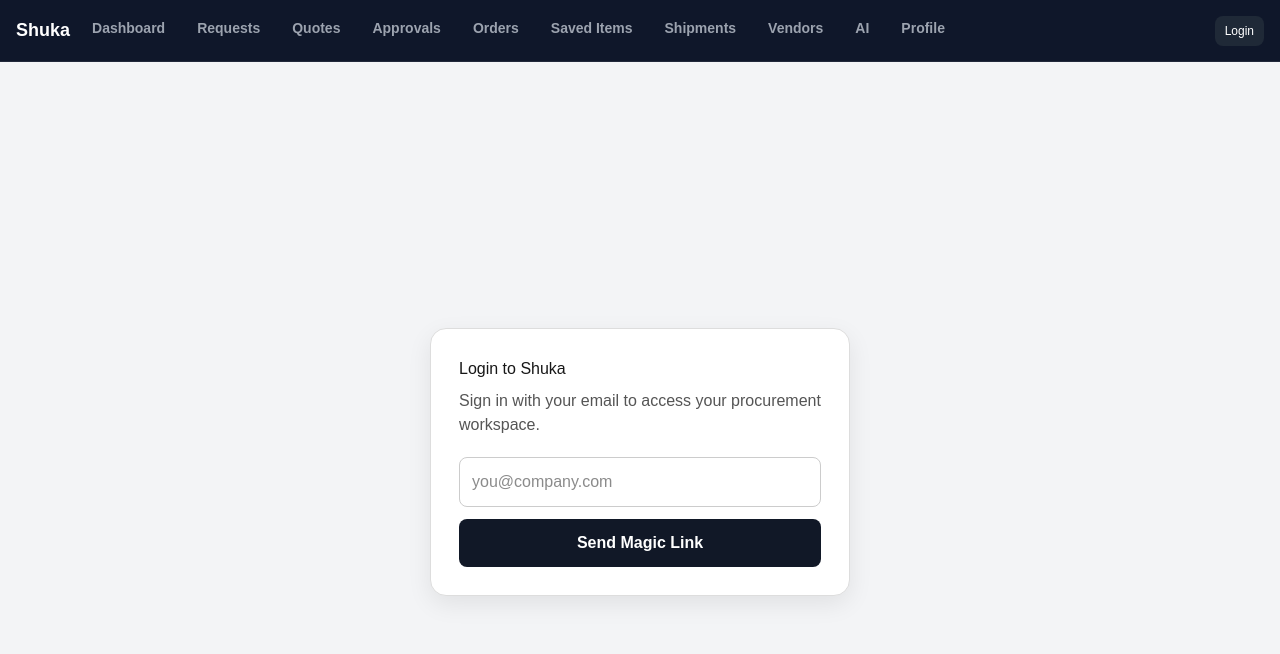
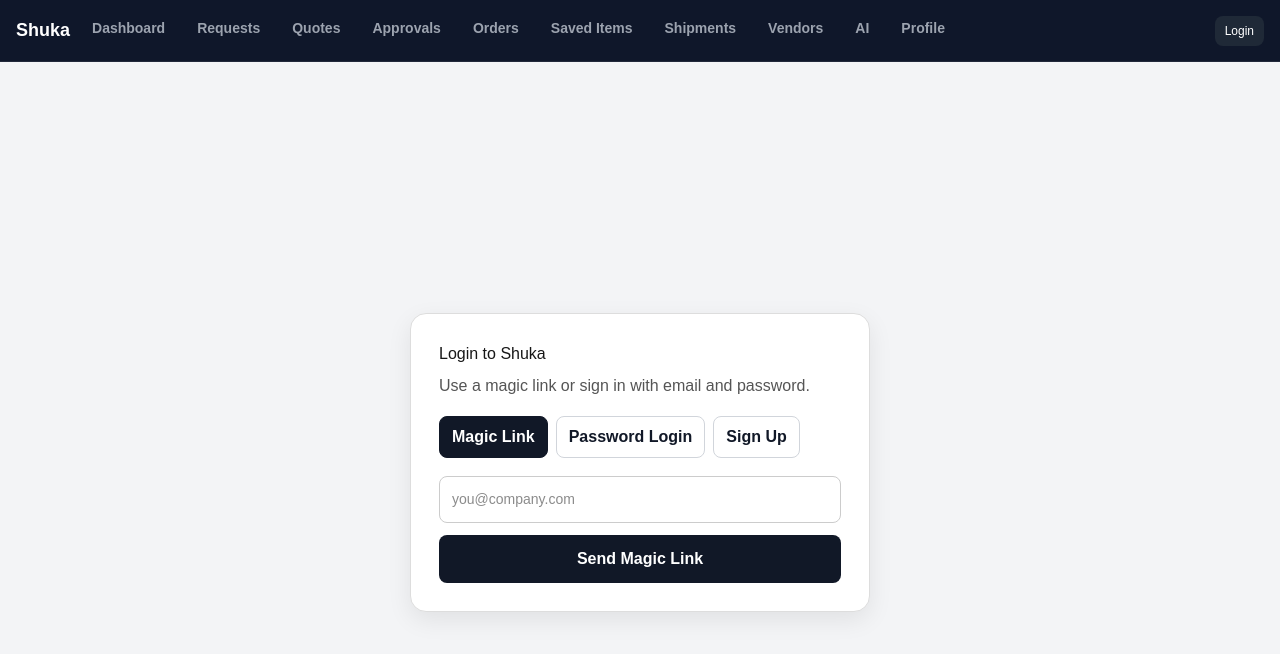
Before and after one commit to Gr33nstonecorp/shuka, a Next.js app: page /login in a window 1280 px wide. Shown: the top 654 px of the page. Built offline with nearby package versions, Linux system fonts and the light colour scheme; no server answers.

Commit message:
Update page.tsx

```diff
--- a/app/login/page.tsx
+++ b/app/login/page.tsx
@@ -2,6 +2,8 @@
 
 import { createClient } from "@supabase/supabase-js";
 import { useState } from "react";
+
+type Mode = "magic" | "login" | "signup";
 
 export default function LoginPage() {
   const supabase = createClient(
@@ -9,11 +11,15 @@ export default function LoginPage() {
     process.env.NEXT_PUBLIC_SUPABASE_ANON_KEY!
   );
 
+  const [mode, setMode] = useState<Mode>("magic");
   const [email, setEmail] = useState("");
+  const [password, setPassword] = useState("");
   const [message, setMessage] = useState("");
+  const [loading, setLoading] = useState(false);
 
   async function handleMagicLink(e: React.FormEvent) {
     e.preventDefault();
+    setLoading(true);
     setMessage("");
 
     const { error } = await supabase.auth.signInWithOtp({
@@ -24,11 +30,54 @@ export default function LoginPage() {
     });
 
     if (error) {
-      setMessage("Login failed: " + error.message);
+      setMessage("Magic link failed: " + error.message);
+      setLoading(false);
       return;
     }
 
     setMessage("Check your email for the login link.");
+    setLoading(false);
+  }
+
+  async function handlePasswordLogin(e: React.FormEvent) {
+    e.preventDefault();
+    setLoading(true);
+    setMessage("");
+
+    const { error } = await supabase.auth.signInWithPassword({
+      email,
+      password,
+    });
+
+    if (error) {
+      setMessage("Login failed: " + error.message);
+      setLoading(false);
+      return;
+    }
+
+    window.location.href = "/";
+  }
+
+  async function handleSignup(e: React.FormEvent) {
+    e.preventDefault();
+    setLoading(true);
+    setMessage("");
+
+    const { error } = await supabase.auth.signUp({
+      email,
+      password,
+    });
+
+    if (error) {
+      setMessage("Sign up failed: " + error.message);
+      setLoading(false);
+      return;
+    }
+
+    setMessage(
+      "Account created. Check your email if confirmation is required, then log in."
+    );
+    setLoading(false);
   }
 
   return (
@@ -45,7 +94,7 @@ export default function LoginPage() {
       <div
         style={{
           width: "100%",
-          maxWidth: "420px",
+          maxWidth: "460px",
           background: "white",
           borderRadius: "16px",
           padding: "28px",
@@ -55,29 +104,151 @@ export default function LoginPage() {
       >
         <h1 style={{ marginTop: 0, marginBottom: "8px" }}>Login to Shuka</h1>
         <p style={{ color: "#555", marginTop: 0 }}>
-          Sign in with your email to access your procurement workspace.
+          Use a magic link or sign in with email and password.
         </p>
 
-        <form
-          onSubmit={handleMagicLink}
-          style={{ display: "grid", gap: "12px", marginTop: "20px" }}
+        <div
+          style={{
+            display: "flex",
+            gap: "8px",
+            marginTop: "18px",
+            marginBottom: "18px",
+            flexWrap: "wrap",
+          }}
         >
+          <TabButton
+            active={mode === "magic"}
+            onClick={() => setMode("magic")}
+            label="Magic Link"
+          />
+          <TabButton
+            active={mode === "login"}
+            onClick={() => setMode("login")}
+            label="Password Login"
+          />
+          <TabButton
+            active={mode === "signup"}
+            onClick={() => setMode("signup")}
+            label="Sign Up"
+          />
+        </div>
+
+        {mode === "magic" && (
+          <form onSubmit={handleMagicLink} style={{ display: "grid", gap: "12px" }}>
             <input
               type="email"
               placeholder="you@company.com"
               value={email}
               onChange={(e) => setEmail(e.target.value)}
               required
+              style={inputStyle}
+            />
+
+            <button type="submit" disabled={loading} style={primaryButtonStyle}>
+              {loading ? "Sending..." : "Send Magic Link"}
+            </button>
+          </form>
+        )}
+
+        {mode === "login" && (
+          <form onSubmit={handlePasswordLogin} style={{ display: "grid", gap: "12px" }}>
+            <input
+              type="email"
+              placeholder="you@company.com"
+              value={email}
+              onChange={(e) => setEmail(e.target.value)}
+              required
+              style={inputStyle}
+            />
+
+            <input
+              type="password"
+              placeholder="Password"
+              value={password}
+              onChange={(e) => setPassword(e.target.value)}
+              required
+              style={inputStyle}
+            />
+
+            <button type="submit" disabled={loading} style={primaryButtonStyle}>
+              {loading ? "Logging in..." : "Login with Password"}
+            </button>
+          </form>
+        )}
+
+        {mode === "signup" && (
+          <form onSubmit={handleSignup} style={{ display: "grid", gap: "12px" }}>
+            <input
+              type="email"
+              placeholder="you@company.com"
+              value={email}
+              onChange={(e) => setEmail(e.target.value)}
+              required
+              style={inputStyle}
+            />
+
+            <input
+              type="password"
+              placeholder="Create password"
+              value={password}
+              onChange={(e) => setPassword(e.target.value)}
+              required
+              minLength={6}
+              style={inputStyle}
+            />
+
+            <button type="submit" disabled={loading} style={primaryButtonStyle}>
+              {loading ? "Creating..." : "Create Account"}
+            </button>
+          </form>
+        )}
+
+        {message && (
+          <p style={{ marginTop: "16px", color: "#333", whiteSpace: "pre-wrap" }}>
+            {message}
+          </p>
+        )}
+      </div>
+    </main>
+  );
+}
+
+function TabButton({
+  active,
+  onClick,
+  label,
+}: {
+  active: boolean;
+  onClick: () => void;
+  label: string;
+}) {
+  return (
+    <button
+      type="button"
+      onClick={onClick}
       style={{
+        padding: "8px 12px",
+        borderRadius: "8px",
+        border: active ? "1px solid #111827" : "1px solid #d1d5db",
+        background: active ? "#111827" : "white",
+        color: active ? "white" : "#111827",
+        cursor: "pointer",
+        fontWeight: 600,
+      }}
+    >
+      {label}
+    </button>
+  );
+}
+
+const inputStyle: React.CSSProperties = {
   padding: "12px",
   borderRadius: "8px",
   border: "1px solid #ccc",
-            }}
-          />
+  fontSize: "14px",
+};
 
-          <button
-            type="submit"
-            style={{
+const primaryButtonStyle: React.CSSProperties = {
   padding: "12px",
   background: "#111827",
   color: "white",
@@ -85,16 +256,4 @@ export default function LoginPage() {
   borderRadius: "8px",
   cursor: "pointer",
   fontWeight: "bold",
-            }}
-          >
-            Send Magic Link
-          </button>
-        </form>
-
-        {message && (
-          <p style={{ marginTop: "16px", color: "#333" }}>{message}</p>
-        )}
-      </div>
-    </main>
-  );
-}
+};
```
Lines whose indentation alone changed are shown as unchanged.
